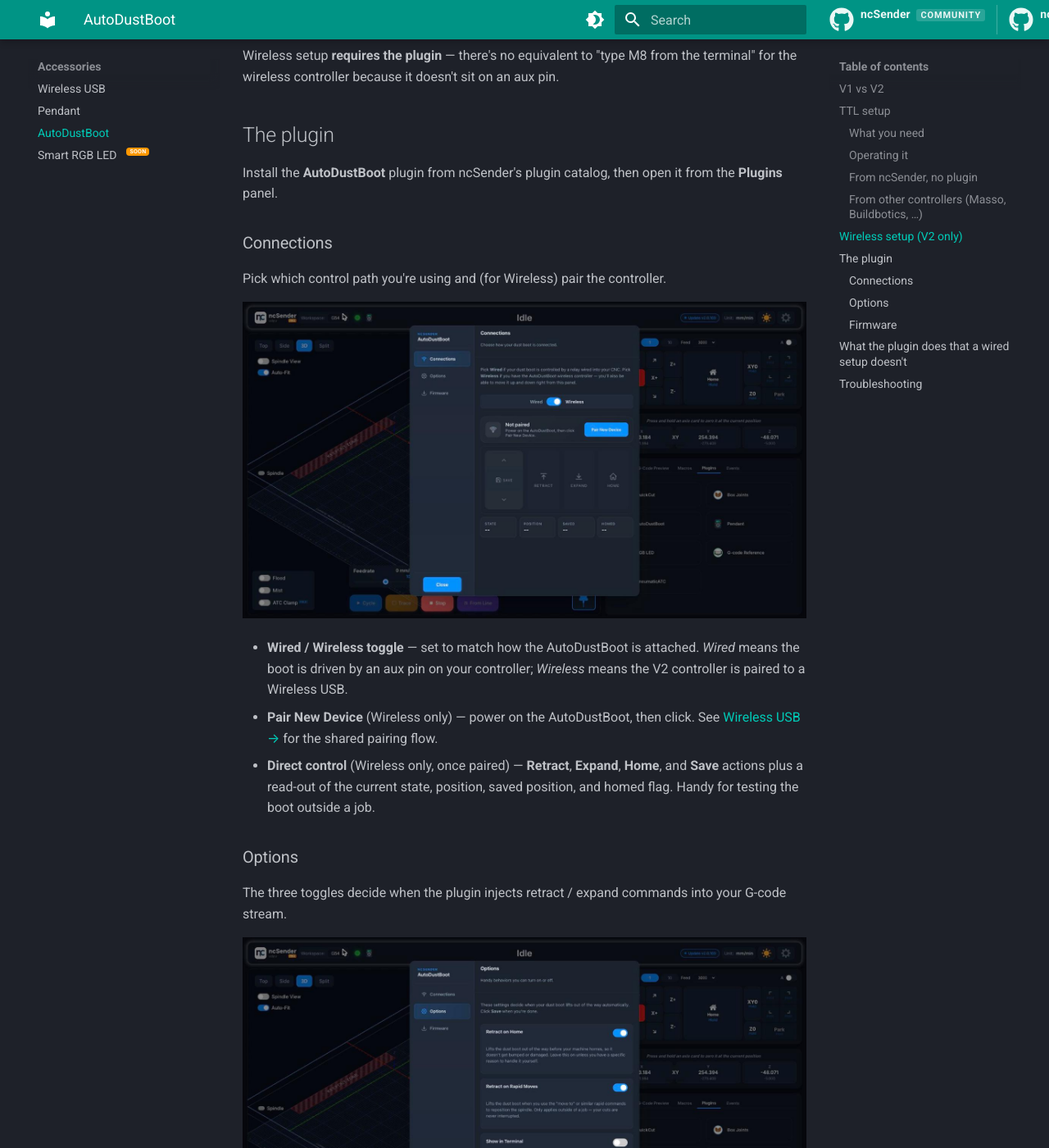
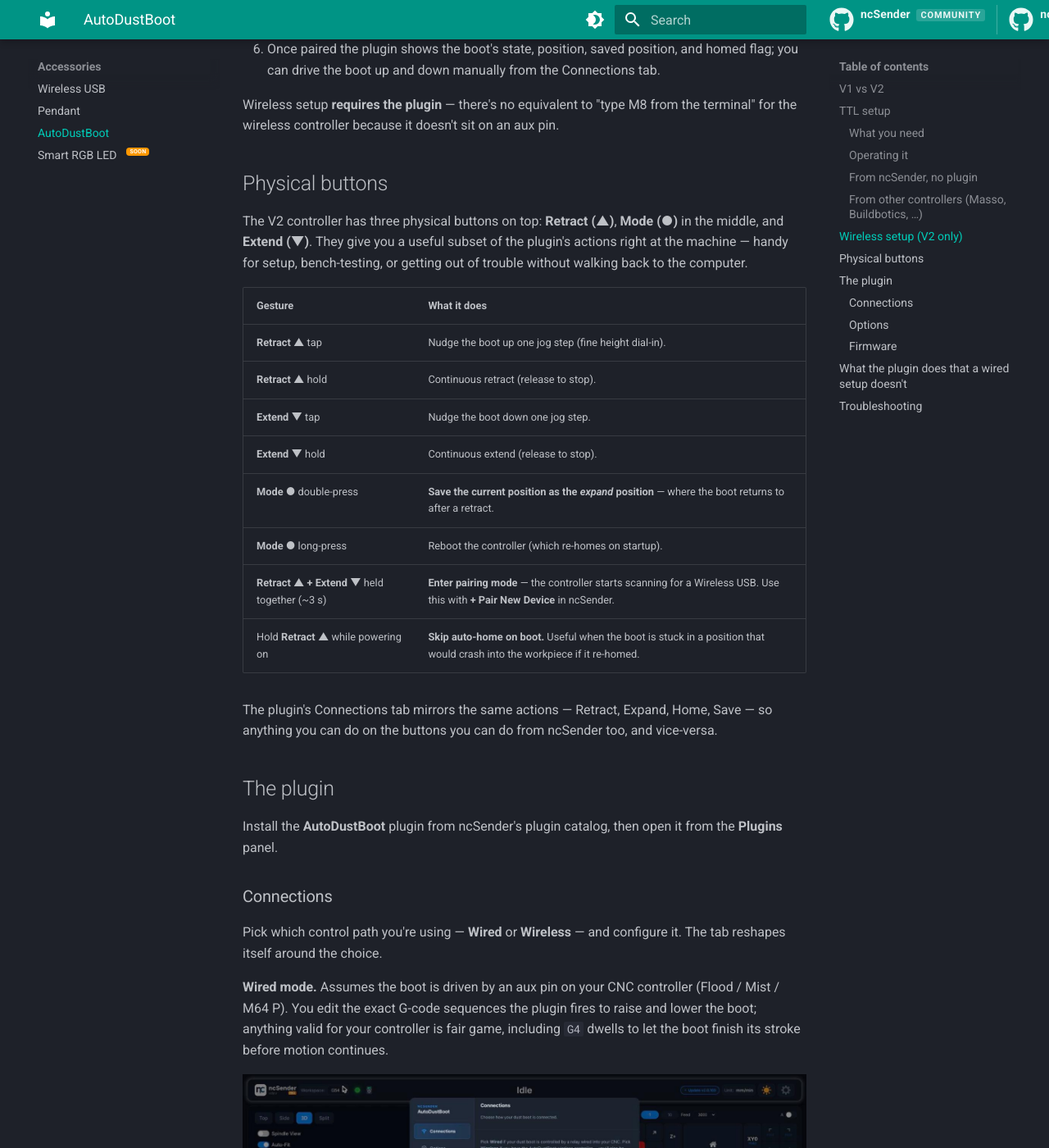
Before and after one commit to siganberg/ncSender.manual, an MkDocs documentation site: the page built from docs/accessories/autodustboot.md, in a window 1280 px wide and 1400 px high, scrolled down 2407 px. Shown: the whole window at 82% size. Built offline with MkDocs 1.6.1 and Material for MkDocs 9.7.7, drawn with Linux system fonts in a browser that asks for light colours; comment, search, counter and statistics services are not loaded; some of the changed text lies outside the part shown.

Commit message:
AutoDustBoot: Wired + Wireless connection panels, Firmware tab, physical buttons
Recaptured the Connections tab from a paired session and split it in
two — one screenshot for Wired mode (showing the editable Retract /
Expand G-code sequences I'd missed on the first pass) and one for
Wireless mode (Connected badge, Unpair, live State / Position /
Saved / Homed cards, active Retract / Expand / Home / Save
controls). The old single `autodustboot-connections.png` is removed.

Added the Firmware tab screenshot from the paired session so users
see the "Wireless connected" state and the "Firmware is up to date"
result instead of guessing what it looks like.

New "Physical buttons" section documents the three top buttons —
Retract ▲, Mode ●, Extend ▼ — including all shipping gestures:

- tap / hold on Retract or Extend for jog step or continuous motion
- double-press on Mode to save the expand position
- long-press on Mode to reboot (which triggers auto-home)
- Retract + Extend held together for ~3 s to enter pairing mode
- hold Retract while powering on to skip auto-home

Fixed the Wireless setup step to reference the actual pairing
gesture (two buttons together, not the phantom "BOOT button" the
first draft invented).

```diff
--- a/docs/accessories/autodustboot.md
+++ b/docs/accessories/autodustboot.md
@@ -93,16 +93,42 @@
 1. Plug the Wireless USB into the computer running ncSender.
 2. Power up the AutoDustBoot V2 controller.
 3. Open the **AutoDustBoot** plugin (Plugins panel), Connections tab.
-4. Flip the toggle to **Wireless**, then click **Pair New Device**.
-   Follow the shared pairing flow — see
-   [Wireless USB &rarr;](wireless-usb.md) for details.
-5. Once paired the plugin shows the boot's state, position, saved
+4. Flip the toggle to **Wireless**, then click **+ Pair New Device**
+   in the Wireless USB dialog. The Wireless USB opens a 30-second
+   pairing window.
+5. On the AutoDustBoot, put it into pairing mode: **hold the top
+   (Retract ▲) and bottom (Extend ▼) buttons together for about 3
+   seconds** until it starts scanning.
+6. Once paired the plugin shows the boot's state, position, saved
    position, and homed flag; you can drive the boot up and down
    manually from the Connections tab.
 
 Wireless setup **requires the plugin** — there's no equivalent to
 "type M8 from the terminal" for the wireless controller because it
 doesn't sit on an aux pin.
+
+## Physical buttons
+
+The V2 controller has three physical buttons on top: **Retract (▲)**,
+**Mode (●)** in the middle, and **Extend (▼)**. They give you a
+useful subset of the plugin's actions right at the machine — handy
+for setup, bench-testing, or getting out of trouble without walking
+back to the computer.
+
+| Gesture | What it does |
+|---|---|
+| **Retract ▲** tap | Nudge the boot up one jog step (fine height dial-in). |
+| **Retract ▲** hold | Continuous retract (release to stop). |
+| **Extend ▼** tap | Nudge the boot down one jog step. |
+| **Extend ▼** hold | Continuous extend (release to stop). |
+| **Mode ●** double-press | **Save the current position as the *expand* position** — where the boot returns to after a retract. |
+| **Mode ●** long-press | Reboot the controller (which re-homes on startup). |
+| **Retract ▲ + Extend ▼** held together (~3 s) | **Enter pairing mode** — the controller starts scanning for a Wireless USB. Use this with **+ Pair New Device** in ncSender. |
+| Hold **Retract ▲** while powering on | **Skip auto-home on boot.** Useful when the boot is stuck in a position that would crash into the workpiece if it re-homed. |
+
+The plugin's Connections tab mirrors the same actions — Retract,
+Expand, Home, Save — so anything you can do on the buttons you can
+do from ncSender too, and vice-versa.
 
 ## The plugin
 
@@ -111,22 +137,37 @@
 
 ### Connections
 
-Pick which control path you're using and (for Wireless) pair the
-controller.
+Pick which control path you're using — **Wired** or **Wireless** —
+and configure it. The tab reshapes itself around the choice.
 
-![AutoDustBoot Connections tab](../assets/images/features/autodustboot-connections.png)
+**Wired mode.** Assumes the boot is driven by an aux pin on your CNC
+controller (Flood / Mist / M64 P<n>). You edit the exact G-code
+sequences the plugin fires to raise and lower the boot; anything valid
+for your controller is fair game, including `G4` dwells to let the
+boot finish its stroke before motion continues.
 
-- **Wired / Wireless toggle** — set to match how the AutoDustBoot is
-  attached. *Wired* means the boot is driven by an aux pin on your
-  controller; *Wireless* means the V2 controller is paired to a
-  Wireless USB.
-- **Pair New Device** (Wireless only) — power on the AutoDustBoot,
-  then click. See [Wireless USB &rarr;](wireless-usb.md) for the
-  shared pairing flow.
-- **Direct control** (Wireless only, once paired) — **Retract**,
-  **Expand**, **Home**, and **Save** actions plus a read-out of the
-  current state, position, saved position, and homed flag. Handy for
-  testing the boot outside a job.
+![AutoDustBoot Connections tab — Wired mode](../assets/images/features/autodustboot-connections-wired.png)
+
+- **Retract Sequence** — G-code fired before homing / tool change /
+  (optionally) console rapids. Default is `M8` · `G4 P0.1` · `M9` ·
+  `G4 P1` — pulse the pin on, dwell, pin off, dwell so the motion
+  completes.
+- **Expand Sequence** — G-code fired after the boot's job is done
+  (e.g. right before the next cut). Default is a single `M8`.
+
+**Wireless mode.** For the V2 wireless controller only. Once paired,
+the plugin drives the boot directly over ESP-NOW and gets live state
+back.
+
+![AutoDustBoot Connections tab — Wireless mode](../assets/images/features/autodustboot-connections-wireless.png)
+
+- **+ Pair New Device** (via the Wireless USB dialog) — starts a
+  30-second pairing window. Put the AutoDustBoot into pairing mode
+  (see [Physical buttons](#physical-buttons) below) to complete.
+- **Direct control** (once paired) — **Retract**, **Expand**,
+  **Home**, and **Save** actions live on the Connections tab, with a
+  read-out of the current state, position, saved position, and homed
+  flag. Handy for testing outside a job.
 
 ### Options
 
@@ -150,10 +191,17 @@
 
 ### Firmware
 
-Check for and flash new AutoDustBoot firmware over the wireless
-link. Progress is shown in the plugin. Only applies to V2 wireless
-controllers; V1 (TTL-only) and wired-mode V2 setups don't have
-firmware you update from here.
+Check for and flash new AutoDustBoot firmware over the wireless link.
+Only applies to V2 wireless controllers; V1 (TTL-only) and wired-mode
+V2 setups don't have firmware you update from here.
+
+![AutoDustBoot Firmware tab](../assets/images/features/autodustboot-firmware.png)
+
+The card shows the connected controller's firmware version and lights
+up the **Update Firmware** button when a newer release is available;
+the button is disabled (like above) when you're already on the
+current release. Flashes go over the wireless link — no cables
+needed if the AutoDustBoot is already paired.
 
 ## What the plugin does that a wired setup doesn't
 
```
Also changed, not shown: docs/assets/images/features/autodustboot-connections-wired.png (added), docs/assets/images/features/autodustboot-connections-wireless.png (added), docs/assets/images/features/autodustboot-connections.png (deleted), docs/assets/images/features/autodustboot-firmware.png (added).
